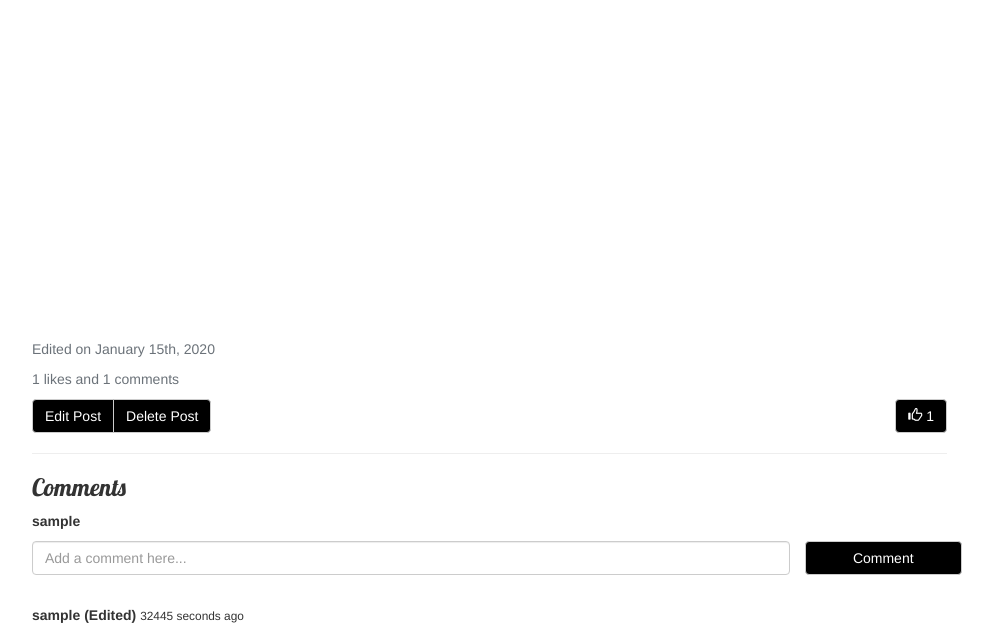
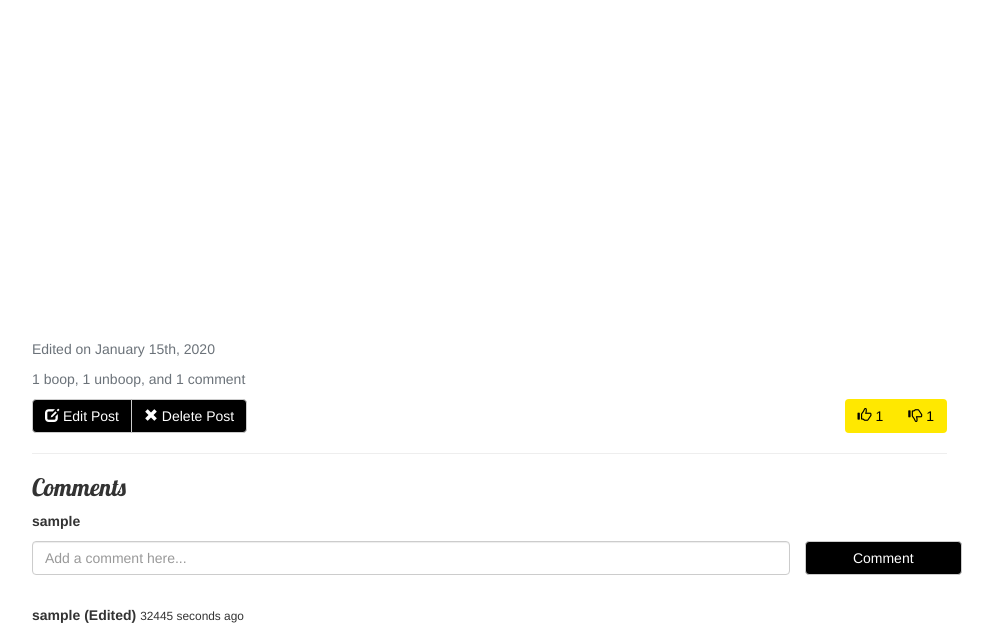
Before and after one commit to broden-wanner/colman_blog, a Django app: a page that uses templates/detail.html in a window 1280 px wide. Shown: the part 574-1205 px from the top of the page, without its empty margins (8-1001 px from the left). Run offline with Django 3.2, Linux system fonts and the light colour scheme; a user stored in the database is signed in; tables that the repository leaves empty hold one stand-in row (values such as "Sample post"); grey boxes marked "Sample" are stand-in pictures; some libraries are stand-ins or nearby versions.

Commit message:
Changed to boop and unboop buttons

```diff
--- a/blog/models.py
+++ b/blog/models.py
@@ -12,7 +12,8 @@ class Post(models.Model):
 	edited_date = models.DateTimeField(blank=True, null=True)
 	most_recent_date = models.DateTimeField(blank=True, null=True)
 	comment_count = models.IntegerField(default=0)
-	likes = models.ManyToManyField('auth.User', related_name='post_likes')
+	boops = models.ManyToManyField('auth.User', related_name='post_boops')
+	unboops = models.ManyToManyField('auth.User', related_name='post_unboops')
 	image = models.ImageField(blank=True, null=True, upload_to='images/')
 	youtube_video = models.URLField(max_length=300, blank=True, null=True)
 	embed_link = models.URLField(max_length=300, blank=True, null=True)
--- a/blog/urls.py
+++ b/blog/urls.py
@@ -11,7 +11,7 @@ urlpatterns = [
 	path('post/<slug:slug>/edit', views.blogUpdateView, name='edit'),
 	path('post/<slug:slug>/delete', views.blogDeleteView, name='delete'),
 	path('post/<slug:slug>/comment/<int:pk>/edit', views.blogEditComment, name='edit_comment'),
-	path('post/<slug:slug>/like', views.blogToggleLike, name='like_toggle'),
+	path('post/<slug:slug>/<str:opinion>', views.blogToggleBoopUnboop, name='boop_unboop_toggle'),
 ]
 
 if settings.DEBUG:
--- a/blog/views.py
+++ b/blog/views.py
@@ -18,8 +18,15 @@ def blogHomeView(request):
 def blogDetailView(request, slug):
 	#Post Section
 	post = get_object_or_404(Post, slug=slug)
-	#Like and dislike buttons
-
+	#boop and unboop buttons
+	if request.user in post.boops.all():
+		booped_by_user = True
+	else:
+		booped_by_user = False
+	if request.user in post.unboops.all():
+		unbooped_by_user = True
+	else:
+		unbooped_by_user = False
 	#Creates newer and older post buttons
 	try:
 		older_post = Post.objects.filter(most_recent_date__lt=post.most_recent_date).order_by('-most_recent_date')[0]
@@ -48,7 +55,15 @@ def blogDetailView(request, slug):
 			return redirect('detail', slug=post.slug)
 	else:
 		create_comment_form = CommentForm(prefix="create")
-	return render(request, 'detail.html', {'post': post, 'newer_post': newer_post, 'older_post': older_post, 'comment_list': comment_list, 'create_comment_form': create_comment_form})
+	return render(request, 'detail.html', {
+		'post': post,
+		'newer_post': newer_post,
+		'older_post': older_post,
+		'comment_list': comment_list,
+		'create_comment_form': create_comment_form,
+		'booped_by_user': booped_by_user,
+		'unbooped_by_user': unbooped_by_user,
+	})
 
 @login_required
 def blogCreateView(request):
@@ -107,10 +122,28 @@ def blogEditComment(request, slug, pk):
 	return render(request, 'edit_comment.html', {'form': form, 'comment': comment})
 
 @login_required
-def blogToggleLike(request, slug):
+def blogToggleBoopUnboop(request, slug, opinion):
 	post = get_object_or_404(Post, slug=slug)
-	if request.user in post.likes.all():
-		post.likes.remove(request.user)
-	else:
-		post.likes.add(request.user)
+	if opinion == 'boop':
+		#Handle boop without previous boop or unboop and adds it
+		if request.user not in post.boops.all() and request.user not in post.unboops.all():
+			post.boops.add(request.user)
+		#Handle boop with previous boop and removes it
+		elif request.user in post.boops.all() and request.user not in post.unboops.all():
+			post.boops.remove(request.user)
+		#Handle boop without previous boop but with previous unboop
+		elif request.user not in post.boops.all() and request.user in post.unboops.all():
+			post.boops.add(request.user)
+			post.unboops.remove(request.user)
+	if opinion == 'unboop':
+		#Handle unboop without previous unboop or boop and adds it
+		if request.user not in post.boops.all() and request.user not in post.unboops.all():
+			post.unboops.add(request.user)
+		#Handle boop with previous boop and removes it
+		elif request.user not in post.boops.all() and request.user in post.unboops.all():
+			post.unboops.remove(request.user)
+		#Handle boop without previous boop but with previous unboop
+		elif request.user in post.boops.all() and request.user not in post.unboops.all():
+			post.unboops.add(request.user)
+			post.boops.remove(request.user)
 	return redirect('detail', slug=post.slug)
--- a/static/css/base.css
+++ b/static/css/base.css
@@ -98,12 +98,12 @@ h1, h2, h3, h4 {
     background-color: black;
 }
 
-.pager li a:hover, .btn-default:hover {
+.pager li a:hover, .pager li a:active, .btn-default:hover, .btn-default:active, .pressed {
     color: black;
     background-color: #FFE800;
 }
 
-.btn-default {
+.btn-default, .pressed:hover, .pressed:active {
     color: white;
     background-color: black;
 }
@@ -117,6 +117,7 @@ h1, h2, h3, h4 {
 }
 
 .post-image {
+    max-height: 1000px;
     max-width: 560px;
     margin: 20px 20px 20px 0;
 }
@@ -129,7 +130,7 @@ h1, h2, h3, h4 {
     color: #6B7279;
 }
 
-#like-button {
+#boop-unboop-buttons {
     float: right;
 }
 
--- a/templates/detail.html
+++ b/templates/detail.html
@@ -20,7 +20,7 @@
 				{% else %}
 					<p>Published on {{ post.published_date|date:"F jS, Y" }}</p>
 				{% endif %}
-				<p>{{ post.likes.count }} likes and {{ comment_list|length }} comments</p>
+				<p>{{ post.boops.count }} {% if post.boops.count == 1 %}boop{% else %}boops{% endif %}, {{ post.unboops.count }} {% if post.unboops.count == 1 %}unboop{% else %}unboops{% endif %}, and {{ comment_list|length }} {% if comment_list|length == 1 %}comment{% else %}comments{% endif %}</p>
 			</div>
 			{% endif %}
 		</div>
@@ -30,14 +30,18 @@
 			<!--Displays options for editing only if the author is the logged in user -->
 			{% if user == post.author %}
 				<div class="btn-group" id="edit-delete-buttons">
-					<a class="btn btn-default" href="{% url 'edit' slug=post.slug %}">Edit Post</a>
-					<a class="btn btn-default" href="{% url 'delete' slug=post.slug %}">Delete Post</a>
+					<a class="btn btn-default" href="{% url 'edit' slug=post.slug %}"><span class="glyphicon glyphicon-edit"></span> Edit Post</a>
+					<a class="btn btn-default" href="{% url 'delete' slug=post.slug %}"><span class="glyphicon glyphicon-remove"></span> Delete Post</a>
 				</div>
 			{% endif %}
 		</div>
 		<div class="col-sm-6">
-			<!--Like button-->
-			<a href="{% url 'like_toggle' slug=post.slug %}" class="btn btn-default" id="like-button"><span class="glyphicon glyphicon-thumbs-up"></span> {{ post.likes.count }}</a>
+			<div class="btn-group" id="boop-unboop-buttons">
+				<!--Like button-->
+				<a href="{% url 'boop_unboop_toggle' slug=post.slug opinion='boop'%}" class="btn {% if booped_by_user %}pressed{% else %}btn-default{% endif %}"><span class="glyphicon glyphicon-thumbs-up"></span> {{ post.boops.count }}</a>
+				<!--Dislike button-->
+				<a href="{% url 'boop_unboop_toggle' slug=post.slug opinion='unboop' %}" class="btn {% if unbooped_by_user %}pressed{% else %}btn-default{% endif %}"><span class="glyphicon glyphicon-thumbs-down"></span> {{ post.unboops.count }}</a>
+			</div>
 		</div>
 	</div>
 	<hr>
--- a/templates/index.html
+++ b/templates/index.html
@@ -28,7 +28,7 @@
 					{% else %}
 						<p>Published on {{ post.published_date|date:"F jS, Y" }}</p>
 					{% endif %}
-					<p>{{ post.likes.count }} likes and {{ post.comment_count }} comments</p>
+					<p>{{ post.boops.count }} {% if post.boops.count == 1 %}boop{% else %}boops{% endif %}, {{ post.unboops.count }} {% if post.unboops.count == 1 %}unboop{% else %}unboops{% endif %}, and {{ post.comment_count }} {% if post.comment_count == 1 %}comment{% else %}comments{% endif %}</p>
 				</div>
 				{% if forloop.counter != posts|length %}
 					<hr>
```
Also changed, not shown: band_blog/settings.py (+6 -6 lines).
